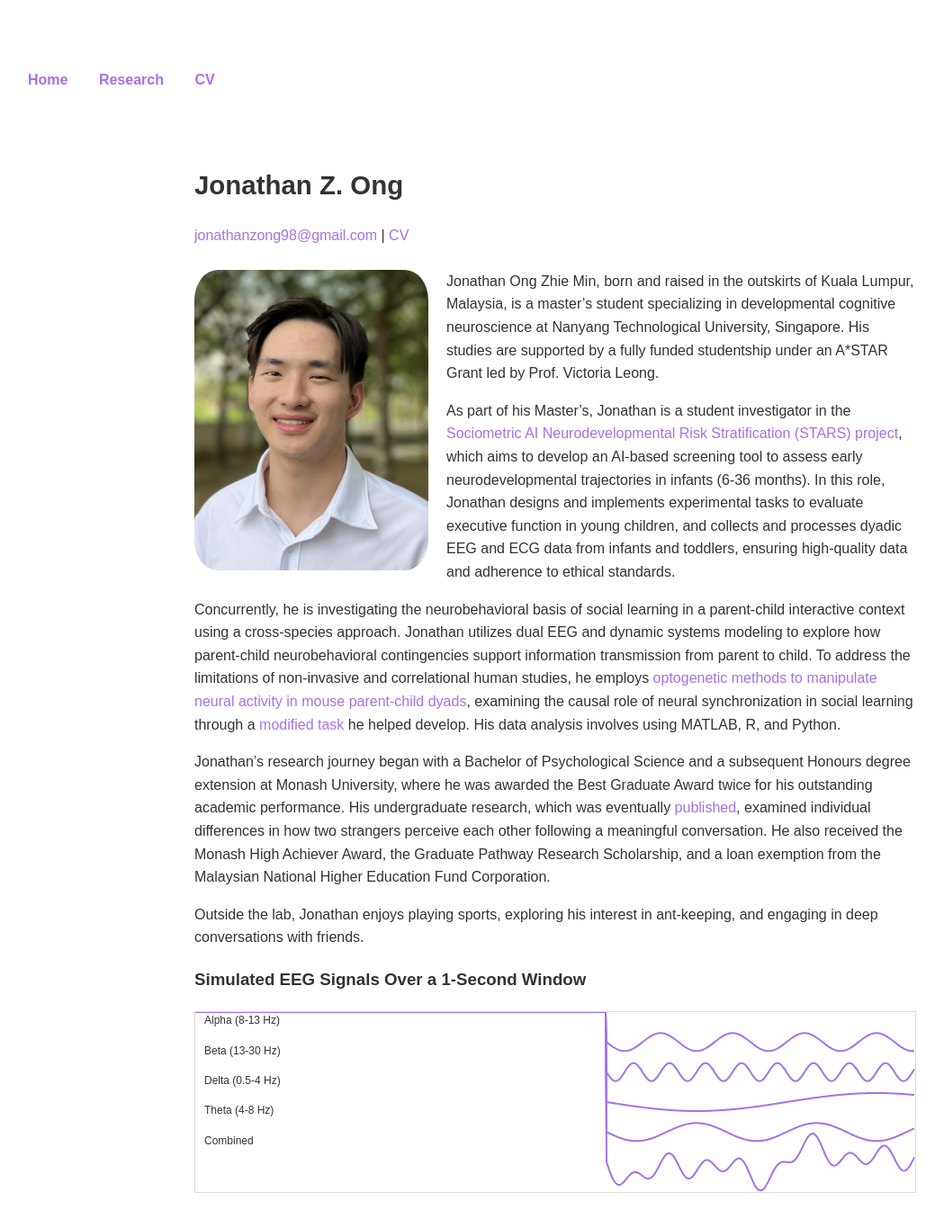
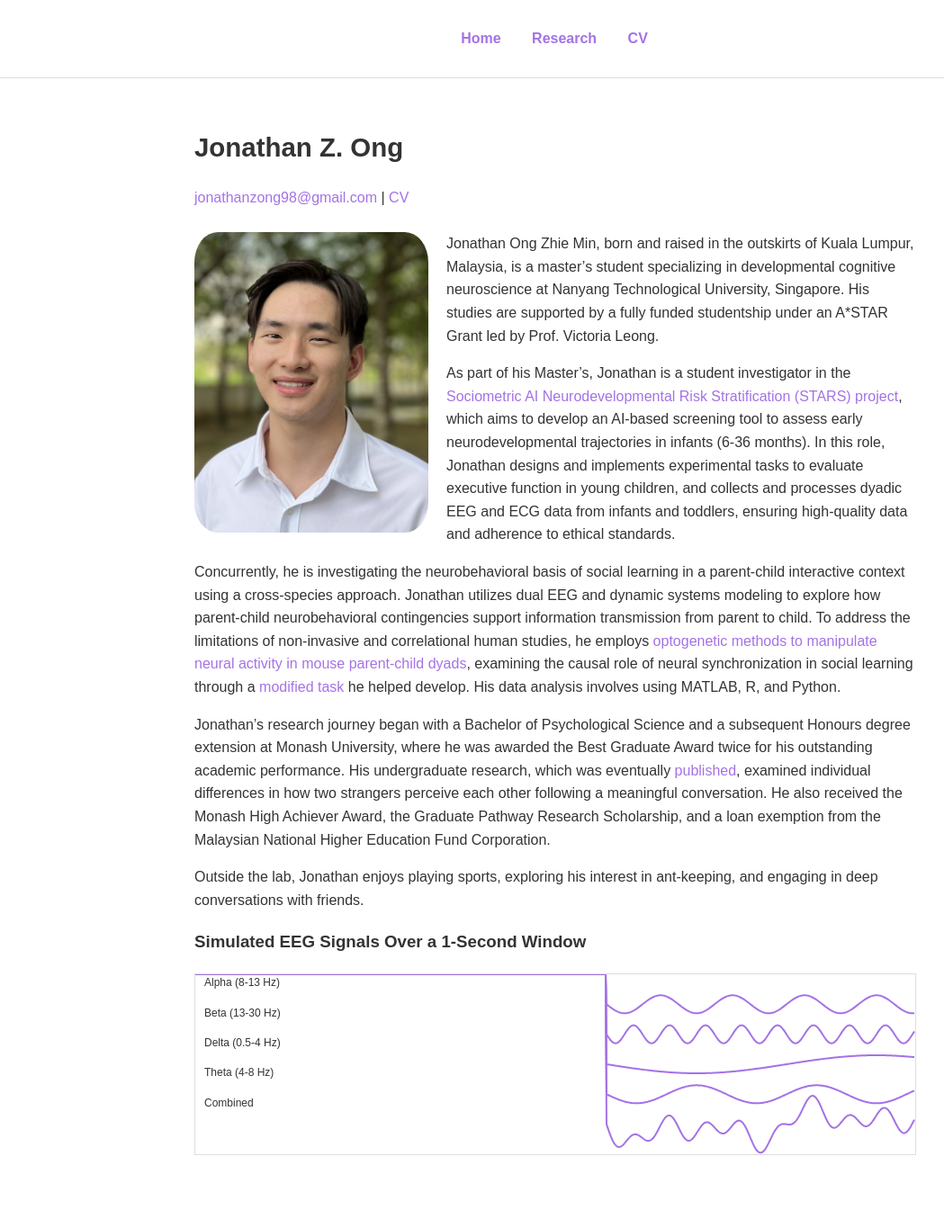
Before and after one commit to jonathanongzm/jonathanongzm.github.io, a Jekyll site: the page built from index.markdown, in a window 1280 px wide and 1400 px high. Shown: the top 1365 px of the window at 90% size, without its empty margins (24-1073 px from the left). Built offline with Jekyll 4.4.1, drawn with Linux system fonts in a browser that asks for light colours.

Commit message:
nav bar fixed

```diff
--- a/assets/css/style.css
+++ b/assets/css/style.css
@@ -50,16 +50,38 @@ body {
 }
 
 
+/* Navbar Styles */
+.navbar {
+  width: 100%; /* Full width navbar */
+  text-align: center; /* Center the navbar items */
+  position: fixed; /* Stick the navbar at the top of the screen */
+  top: 0; /* Ensure it stays at the top */
+  left: 0; /* Align to the left */
+  background-color: #fff; /* Set the background color */
+  z-index: 1000; /* Ensure the navbar stays on top of other elements */
+  border-bottom: 1px solid #ddd; /* Add a subtle border line at the bottom */
+  padding: 30px 0; /* Add padding for better spacing */
+}
+
+/* Navbar List */
+.navbar ul {
+  display: inline-block; /* Make the list inline */
+  padding: 0;
+  margin: 0; /* Remove default margin */
+}
+
+/* Navbar List Items */
 .navbar ul li {
   display: inline-block;
   margin: 0 15px;
 }
 
+/* Navbar Links */
 .navbar ul li a {
   text-decoration: none;
   color: #a472e6;
   font-weight: bold;
-  font-size: 16px; /* Scaled down from 18px to 16px */
+  font-size: 16px; /* Adjust the font size */
 }
 
 a {
```
